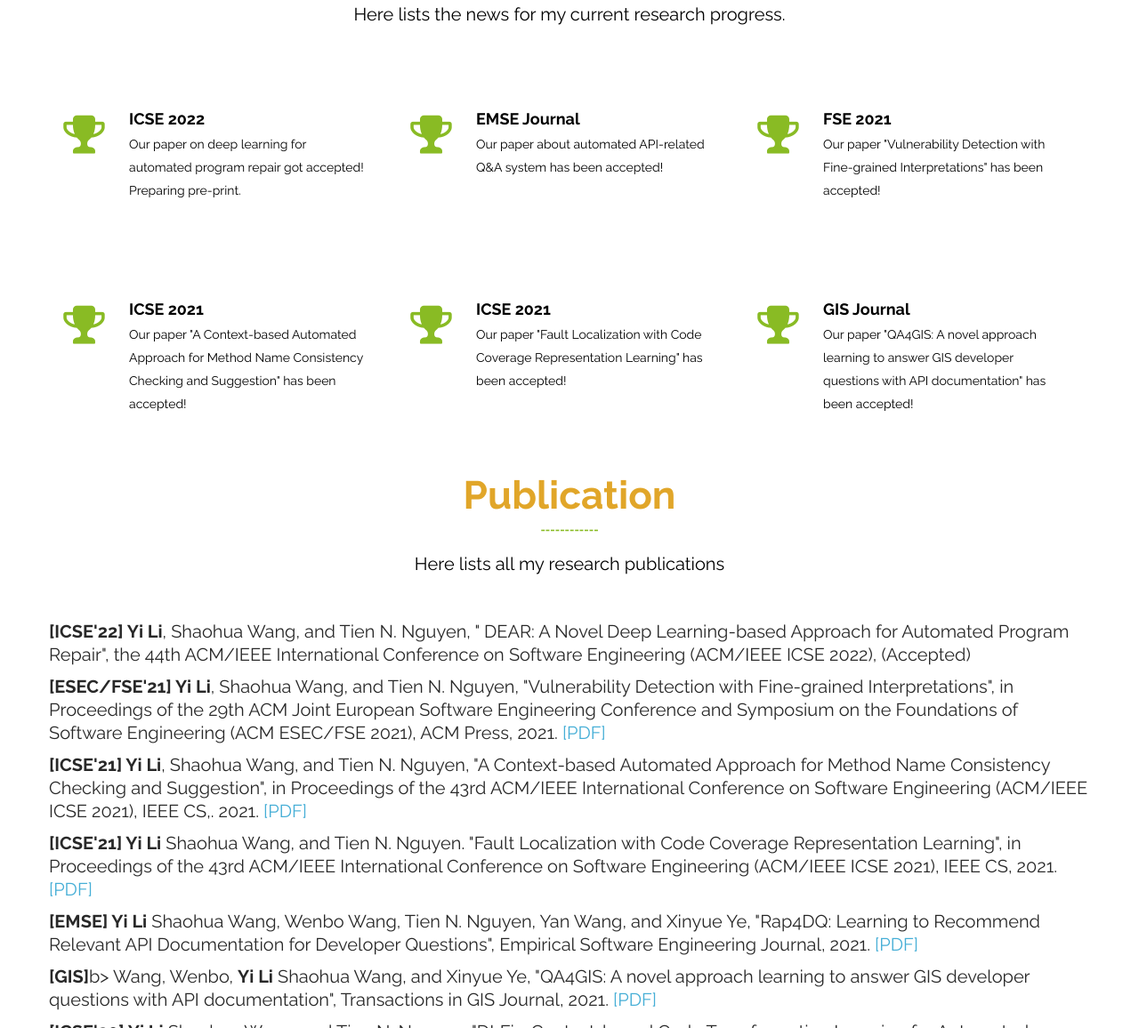
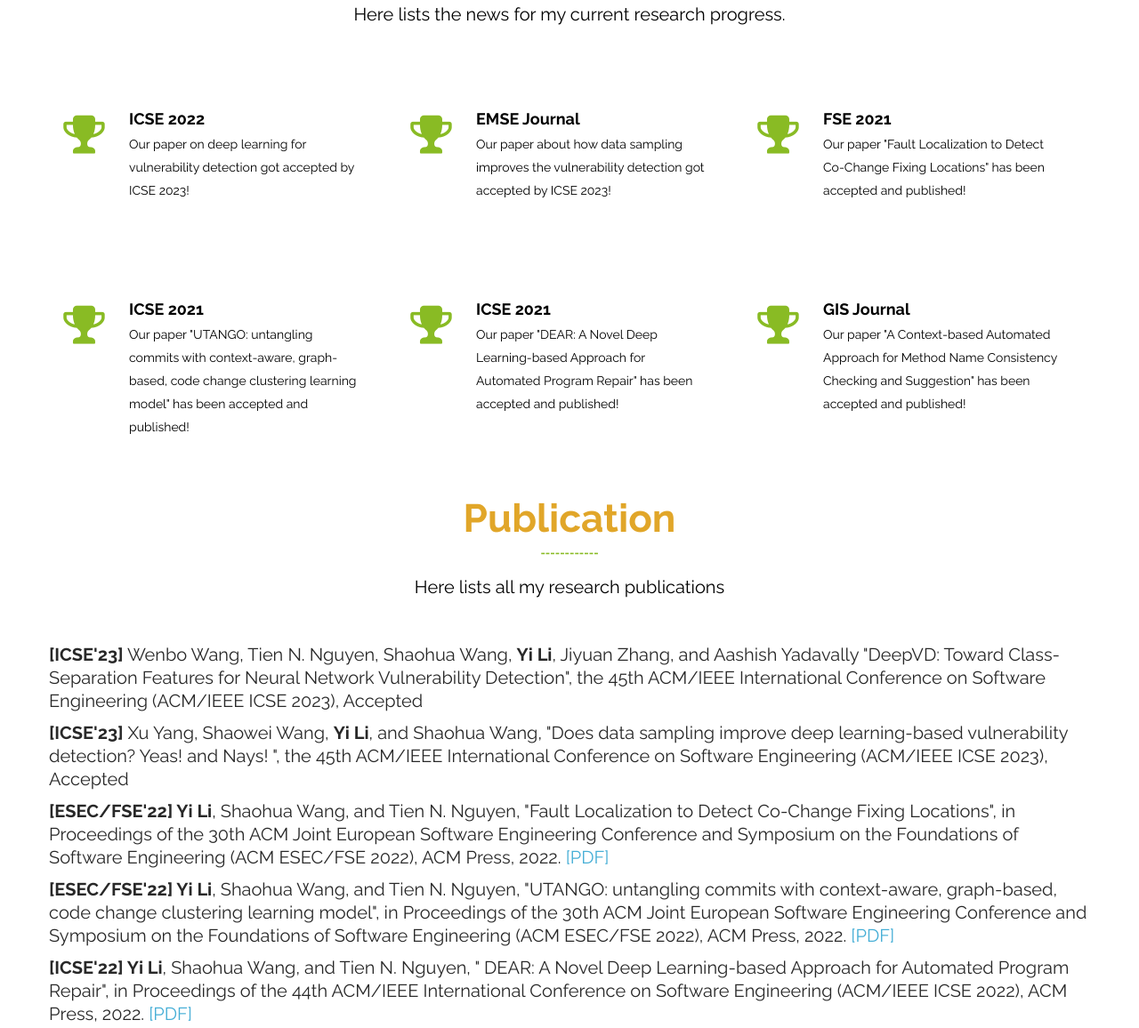
Before and after one commit to daleyli/yili, a plain HTML site: page index.html in a window 1280 px wide. Shown: the part 1582-2738 px from the top of the page at 89% size. Drawn offline with Linux system fonts and the light colour scheme.

Commit message:
Update index.html

```diff
--- a/index.html
+++ b/index.html
@@ -162,7 +162,7 @@
                             </div>
                             <div class="media-body">
                                 <h4 class="media-heading">ICSE 2022</h4>
-                                <p>Our paper on deep learning for automated program repair got accepted! Preparing pre-print.</p>
+                                <p>Our paper on deep learning for vulnerability detection got accepted by ICSE 2023!</p>
                             </div>
                         </div>
                     </div><!--/.col-md-4-->
@@ -174,7 +174,7 @@
                             </div>
                             <div class="media-body">
                                 <h4 class="media-heading">EMSE Journal</h4>
-                                <p>Our paper about automated API-related Q&A system has been accepted!</p>
+                                <p>Our paper about how data sampling improves the vulnerability detection got accepted by ICSE 2023!</p>
                             </div>
                         </div>
                     </div><!--/.col-md-4-->
@@ -186,7 +186,7 @@
                             </div>
                             <div class="media-body">
                                 <h4 class="media-heading">FSE 2021</h4>
-                                <p>Our paper "Vulnerability Detection with Fine-grained Interpretations" has been accepted!</p>
+                                <p>Our paper "Fault Localization to Detect Co-Change Fixing Locations" has been accepted and published!</p>
                             </div>
                         </div>
                     </div><!--/.col-md-4-->
@@ -198,7 +198,7 @@
                             </div>
                             <div class="media-body">
                                 <h4 class="media-heading">ICSE 2021</h4>
-                                <p>Our paper "A Context-based Automated Approach for Method Name Consistency Checking and Suggestion" has been accepted!</p>
+                                <p>Our paper "UTANGO: untangling commits with context-aware, graph-based, code change clustering learning model" has been accepted and published!</p>
                             </div>
                         </div>
                     </div><!--/.col-md-4-->
@@ -210,7 +210,7 @@
                             </div>
                             <div class="media-body">
                                 <h4 class="media-heading">ICSE 2021</h4>
-                                <p>Our paper "Fault Localization with Code Coverage Representation Learning" has been accepted!</p>
+                                <p>Our paper "DEAR: A Novel Deep Learning-based Approach for Automated Program Repair" has been accepted and published!</p>
                             </div>
                         </div>
                     </div><!--/.col-md-4-->
@@ -222,7 +222,7 @@
                             </div>
                             <div class="media-body">
                                 <h4 class="media-heading">GIS Journal</h4>
-                                <p>Our paper "QA4GIS: A novel approach learning to answer GIS developer questions with API documentation" has been accepted!</p>
+                                <p>Our paper "A Context-based Automated Approach for Method Name Consistency Checking and Suggestion" has been accepted and published!</p>
                             </div>
                         </div>
                     </div><!--/.col-md-4-->
@@ -243,7 +243,11 @@
             <div class="row">
 
                 <div class=" wow fadeInRight">
-                    <p style="font-size:20px"><b>[ICSE'22] Yi Li</b>, Shaohua Wang, and Tien N. Nguyen, " DEAR: A Novel Deep Learning-based Approach for Automated Program Repair", the 44th ACM/IEEE International Conference on Software Engineering (ACM/IEEE ICSE 2022), (Accepted) </p>
+		    <p style="font-size:20px"><b>[ICSE'23]</b> Wenbo Wang, Tien N. Nguyen, Shaohua Wang, <b>Yi Li</b>, Jiyuan Zhang, and Aashish Yadavally "DeepVD: Toward Class-Separation Features for Neural Network Vulnerability Detection", the 45th ACM/IEEE International Conference on Software Engineering (ACM/IEEE ICSE 2023), Accepted</p>
+		    <p style="font-size:20px"><b>[ICSE'23]</b> Xu Yang, Shaowei Wang, <b>Yi Li</b>, and Shaohua Wang, "Does data sampling improve deep learning-based vulnerability detection? Yeas! and Nays! ", the 45th ACM/IEEE International Conference on Software Engineering (ACM/IEEE ICSE 2023), Accepted</p>
+		    <p style="font-size:20px"><b>[ESEC/FSE'22] Yi Li</b>, Shaohua Wang, and Tien N. Nguyen, "Fault Localization to Detect Co-Change Fixing Locations", in Proceedings of the 30th ACM Joint European Software Engineering Conference and Symposium on the Foundations of Software Engineering (ACM ESEC/FSE 2022), ACM Press, 2022. <a href="https://web.njit.edu/~yl622/publications/[FSE'22]Fault_Localization_to_Detect_Co-Change_Fixing_Locations.pdf">[PDF]</a></p>
+		    <p style="font-size:20px"><b>[ESEC/FSE'22] Yi Li</b>, Shaohua Wang, and Tien N. Nguyen, "UTANGO: untangling commits with context-aware, graph-based, code change clustering learning model", in Proceedings of the 30th ACM Joint European Software Engineering Conference and Symposium on the Foundations of Software Engineering (ACM ESEC/FSE 2022), ACM Press, 2022. <a href="https://web.njit.edu/~yl622/publications/[FSE'22]UTANGO_untangling_commits_with_context-aware,graph-based,code_change_clustering_learning_model.pdf">[PDF]</a></p>
+                    <p style="font-size:20px"><b>[ICSE'22] Yi Li</b>, Shaohua Wang, and Tien N. Nguyen, " DEAR: A Novel Deep Learning-based Approach for Automated Program Repair", in Proceedings of the 44th ACM/IEEE International Conference on Software Engineering (ACM/IEEE ICSE 2022), ACM Press, 2022. <a href="https://web.njit.edu/~yl622/publications/[ICSE'22]DEAR_A_Novel_Deep_Learning-based_Approach.pdf">[PDF]</a></p>
                     <p style="font-size:20px"><b>[ESEC/FSE'21] Yi Li</b>, Shaohua Wang, and Tien N. Nguyen, "Vulnerability Detection with Fine-grained Interpretations", in Proceedings of the 29th ACM Joint European Software Engineering Conference and Symposium on the Foundations of Software Engineering (ACM ESEC/FSE 2021), ACM Press, 2021. <a href="https://web.njit.edu/~yl622/publications/[FSE'21]Vulnerability_Detection_with_Fine-grained_Interpretations.pdf">[PDF]</a></p>
                     <p style="font-size:20px"><b>[ICSE'21] Yi Li</b>, Shaohua Wang, and Tien N. Nguyen, "A Context-based Automated Approach for Method Name Consistency Checking and Suggestion", in Proceedings of the 43rd ACM/IEEE International Conference on Software Engineering (ACM/IEEE ICSE 2021), IEEE CS,. 2021. <a href="https://web.njit.edu/~yl622/publications/[ICSE'21]A_Context-Based_Automated_Approach_for_Method_Name_Consistency_Checking_and_Suggestion.pdf">[PDF]</a></p>
                     <p style="font-size:20px"><b>[ICSE'21] Yi Li</b> Shaohua Wang, and Tien N. Nguyen. "Fault Localization with Code Coverage Representation Learning", in Proceedings of the 43rd ACM/IEEE International Conference on Software Engineering (ACM/IEEE ICSE 2021), IEEE CS, 2021. <a href="https://web.njit.edu/~yl622/publications/[ICSE'21]Fault_Localization_with_Code_Coverage_Representation_Learning.pdf">[PDF]</a></p>
```
